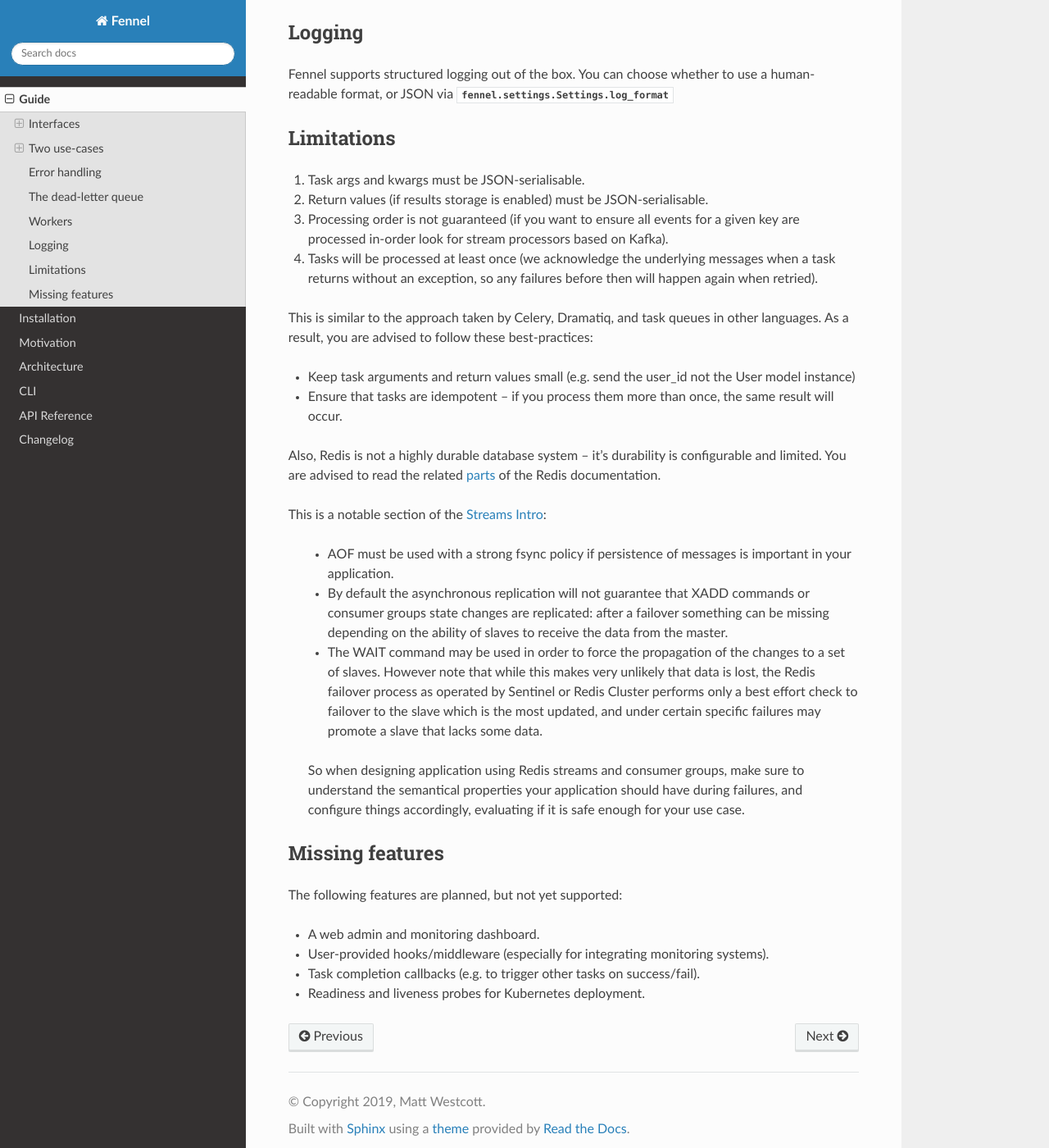
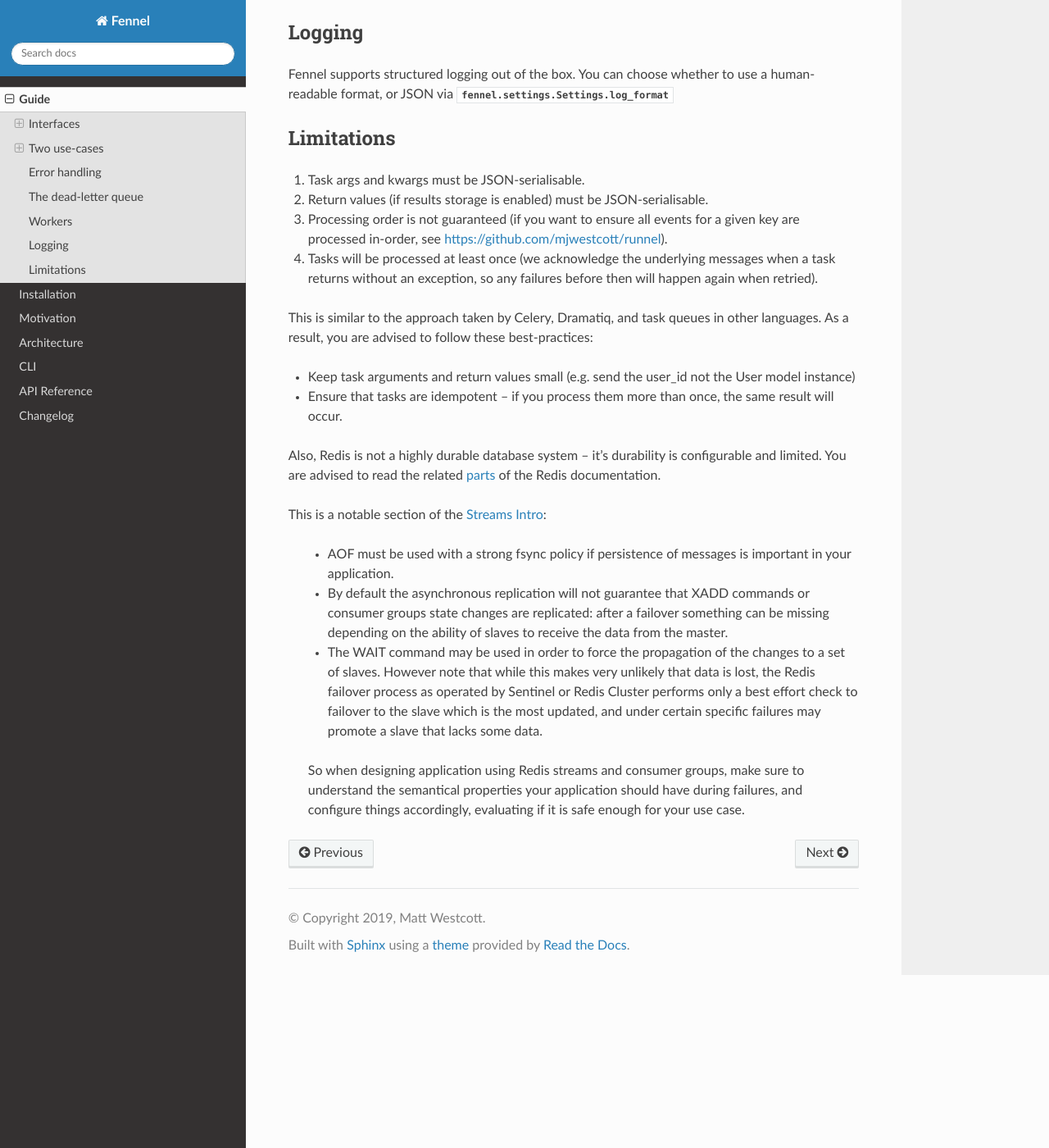
Before and after one commit to mjwestcott/fennel, a Sphinx documentation site: the page built from docs/guide.rst, in a window 1280 px wide and 1400 px high, scrolled down 4152 px. Shown: the whole window at 82% size. Built offline with Sphinx 7.4.7 and the Read the Docs theme 2.0.0, drawn with Linux system fonts in a browser that asks for light colours.

```diff
--- a/docs/guide.rst
+++ b/docs/guide.rst
@@ -225,7 +225,7 @@ Limitations
 1. Task args and kwargs must be JSON-serialisable.
 2. Return values (if results storage is enabled) must be JSON-serialisable.
 3. Processing order is not guaranteed (if you want to ensure all events for a given key
-   are processed in-order look for stream processors based on Kafka).
+   are processed in-order, see `<https://github.com/mjwestcott/runnel>`_).
 4. Tasks will be processed at least once (we acknowledge the underlying messages when a
    task returns without an exception, so any failures before then will happen again when
    retried).
@@ -258,14 +258,3 @@ This is a notable section of the `Streams Intro <https://redis.io/topics/streams
     So when designing application using Redis streams and consumer groups, make sure to
     understand the semantical properties your application should have during failures,
     and configure things accordingly, evaluating if it is safe enough for your use case.
-
-
-Missing features
-----------------
-
-The following features are planned, but not yet supported:
-
-* A web admin and monitoring dashboard.
-* User-provided hooks/middleware (especially for integrating monitoring systems).
-* Task completion callbacks (e.g. to trigger other tasks on success/fail).
-* Readiness and liveness probes for Kubernetes deployment.
--- a/pyproject.toml
+++ b/pyproject.toml
@@ -1,6 +1,6 @@
 [tool.poetry]
 name = "fennel"
-version = "0.2.4"
+version = "0.3.0"
 description = "A task queue for Python based on Redis Streams."
 authors = ["Matt Westcott <m.westcott@gmail.com>"]
 license = "MIT"
```
Also changed, not shown: docs/changelog.rst (+8 -0 lines), docs/requirements.txt (+74 -74 lines), 3 other files.
